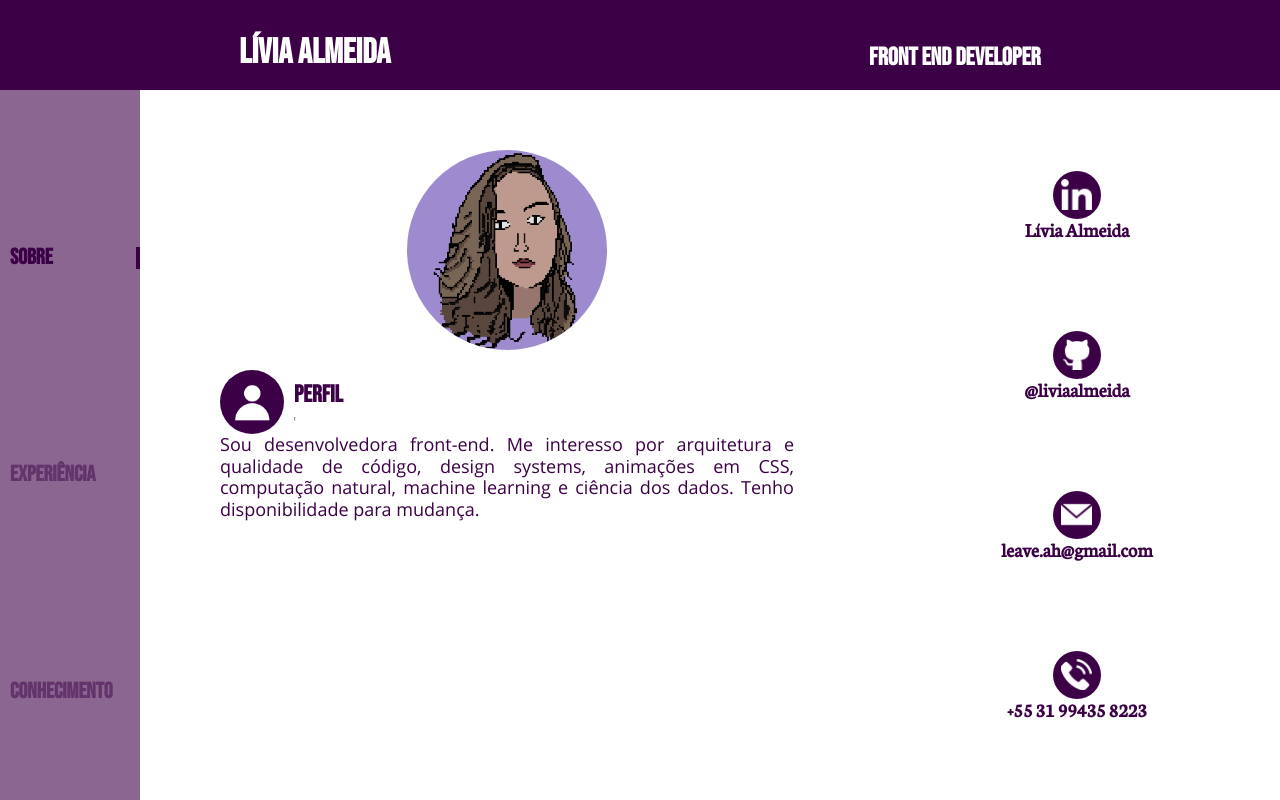
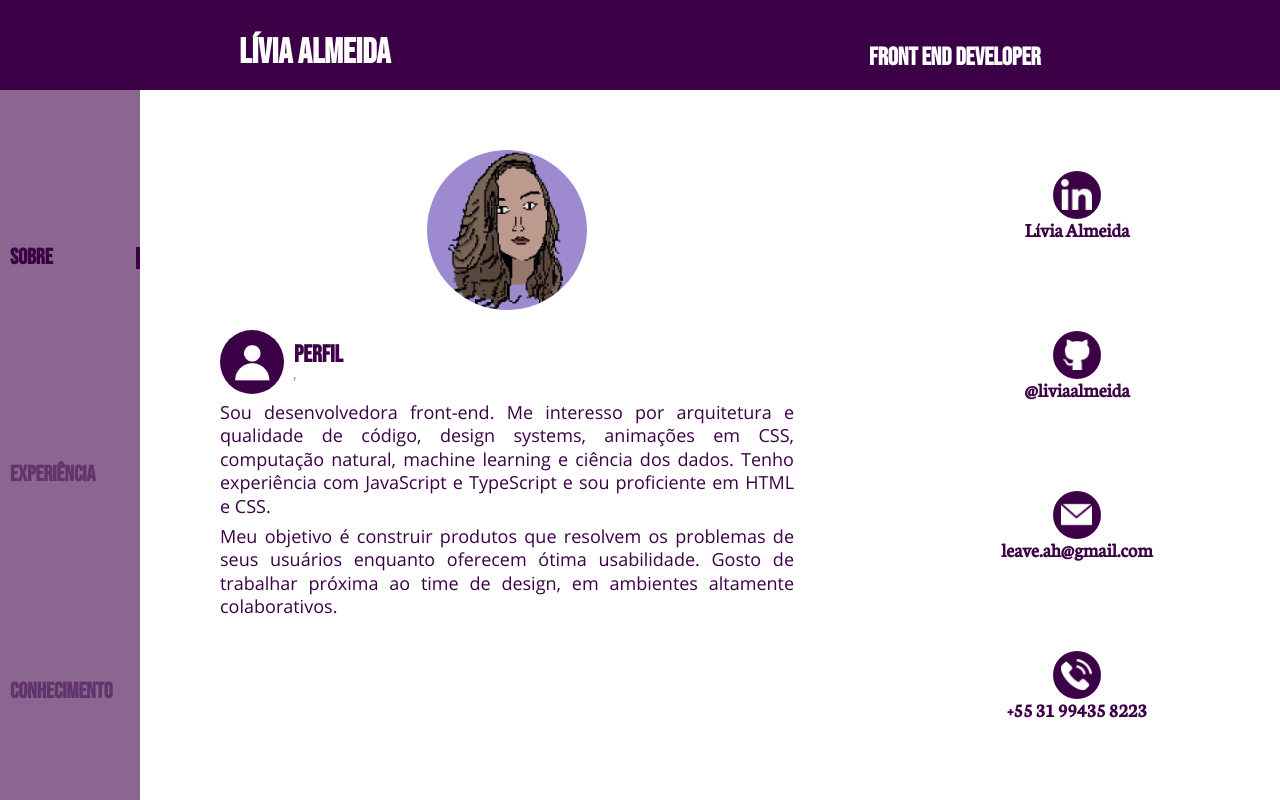
Before and after one commit to liviaalmeida/liviaalmeida.me, a Vue app: page /#/ in a window 1280 px wide. Built offline with nearby package versions, Linux system fonts and the light colour scheme.

Commit message:
Updated profile

```diff
--- a/src/components/Profile.vue
+++ b/src/components/Profile.vue
@@ -1,9 +1,13 @@
 <template>
 	<div class="profile">
 		<img :src="profilePhoto">
-		<div class="profile-text">
-			<animated-title :image="profileIcon" text="Perfil" />
-			<p>Sou desenvolvedora front-end. Me interesso por arquitetura e qualidade de código, design systems, animações em CSS, computação natural, machine learning e ciência dos dados. Tenho disponibilidade para mudança.
+		<animated-title :image="profileIcon" text="Perfil" :active="active" />
+		<div class="profile-text" @mouseover="active = true" @mouseout="active = false">
+			<p>
+				Sou desenvolvedora front-end. Me interesso por arquitetura e qualidade de código, design systems, animações em CSS, computação natural, machine learning e ciência dos dados. Tenho experiência com JavaScript e TypeScript e sou proficiente em HTML e CSS.
+			</p>
+			<p>
+				Meu objetivo é construir produtos que resolvem os problemas de seus usuários enquanto oferecem ótima usabilidade. Gosto de trabalhar próxima ao time de design, em ambientes altamente colaborativos.
 			</p>
 		</div>
 	</div>
@@ -21,14 +25,15 @@ export default Vue.extend({
 	data() {
 		return {
 			profilePhoto: require('@/assets/images/self.png'),
-      profileIcon: require('@/assets/icons/profile.png'),
+			profileIcon: require('@/assets/icons/profile.png'),
+			active: false,
 		}
 	}
 })
 </script>
 
 <style lang="scss" scoped>
-$photo-size: 20*$m;
+$photo-size: 16*$m;
 
 .profile {
 	display: flex;
@@ -38,6 +43,18 @@ $photo-size: 20*$m;
 
 .profile-text {
 	max-width: 100%;
+	margin-top: .7*$m;
+
+	p {
+		font-family: OpenSans;
+		font-size: 1.8*$m;
+		text-align: justify;
+		line-height: 1.3;
+
+		&:not(:last-child) {
+			margin-bottom: .7*$m;
+		}
+	}
 }
 
 img {
@@ -46,12 +63,4 @@ img {
 	border-radius: 50%;
 	margin-bottom: 2*$m;
 }
-
-p {
-	font-family: OpenSans;
-	font-size: 1.8*$m;
-	text-align: justify;
-	width: 100%;
-	line-height: 1.2;
-}
 </style>
```
